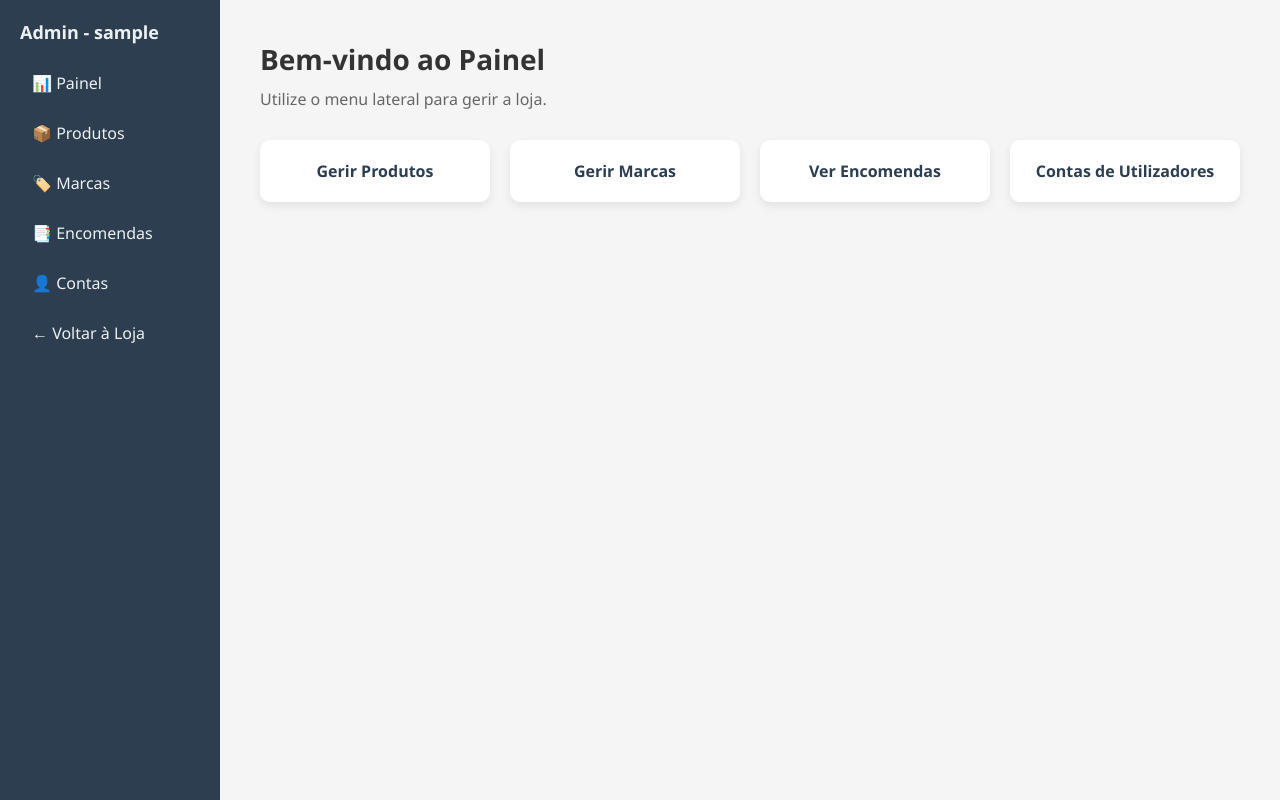
After one commit to https-Carvalho/MiguelCarvalho2425, a PHP site: page /MiguelCarvalho2425/dashboard/dashboard.php in a window 1280 px wide. The commit adds this page. Run offline with PHP 8.4, Linux system fonts and the light colour scheme; the visitor is signed in with stand-in values (Sample User, id 1); data comes from the database, SQL or seed files in the repository.

Commit message:
dashboard
comeco do dashboard

```diff
--- /dev/null
+++ b/dashboard/dashboard.php
@@ -0,0 +1,49 @@
+<?php
+session_start();
+include('../config.php');
+
+// Verifica se o utilizador tem permissão de admin
+$id_usuario = $_SESSION['id_user'] ?? null;
+$tipo_usuario = $id_usuario ? verificarTipoUsuario($id_usuario) : 'visitante';
+$nome = $_SESSION['username'] ?? 'Desconhecido';
+
+if ($tipo_usuario !== 'Admin') {
+    header('Location: ../index.php');
+    exit();
+}
+
+
+?>
+
+<!DOCTYPE html>
+<html lang="pt">
+<head>
+    <meta charset="UTF-8">
+    <title>Painel de Administração</title>
+    <link rel="stylesheet" href="./styles.css">
+</head>
+<body>
+    <div class="sidebar">
+        <h2>Admin - <?php echo htmlspecialchars($nome); ?></h2>
+        <ul>
+            <li><a href="dashboard.php">📊 Painel</a></li>
+            <li><a href="produtos.php">📦 Produtos</a></li>
+            <li><a href="marcas.php">🏷️ Marcas</a></li>
+            <li><a href="encomendas.php">📑 Encomendas</a></li>
+            <li><a href="contas.php">👤 Contas</a></li>
+            <li><a href="../index.php">← Voltar à Loja</a></li>
+        </ul>
+    </div>
+
+    <div class="main-content">
+        <h1>Bem-vindo ao Painel</h1>
+        <p>Utilize o menu lateral para gerir a loja.</p>
+        <div class="cards">
+            <a href="produtos.php" class="card">Gerir Produtos</a>
+            <a href="marcas.php" class="card">Gerir Marcas</a>
+            <a href="encomendas.php" class="card">Ver Encomendas</a>
+            <a href="contas.php" class="card">Contas de Utilizadores</a>
+        </div>
+    </div>
+</body>
+</html>
--- /dev/null
+++ b/dashboard/styles.css
@@ -0,0 +1,93 @@
+/* Reset básico */
+* {
+    margin: 0;
+    padding: 0;
+    box-sizing: border-box;
+}
+
+body {
+    font-family: "Segoe UI", sans-serif;
+    display: flex;
+    min-height: 100vh;
+    background-color: #f5f5f5;
+    color: #333;
+}
+
+/* Sidebar */
+.sidebar {
+    width: 220px;
+    background-color: #2c3e50;
+    padding: 20px;
+    color: white;
+    display: flex;
+    flex-direction: column;
+}
+
+.sidebar h2 {
+    margin-bottom: 20px;
+    font-size: 18px;
+    color: #ecf0f1;
+}
+
+.sidebar ul {
+    list-style: none;
+}
+
+.sidebar ul li {
+    margin-bottom: 12px;
+}
+
+.sidebar ul li a {
+    color: #ecf0f1;
+    text-decoration: none;
+    padding: 8px 12px;
+    display: block;
+    border-radius: 4px;
+    transition: background 0.2s;
+}
+
+.sidebar ul li a:hover {
+    background-color: #34495e;
+}
+
+/* Conteúdo Principal */
+.main-content {
+    flex: 1;
+    padding: 40px;
+}
+
+.main-content h1 {
+    font-size: 28px;
+    margin-bottom: 10px;
+}
+
+.main-content p {
+    font-size: 16px;
+    margin-bottom: 30px;
+    color: #666;
+}
+
+/* Cards */
+.cards {
+    display: grid;
+    grid-template-columns: repeat(auto-fit, minmax(180px, 1fr));
+    gap: 20px;
+}
+
+.card {
+    background-color: white;
+    padding: 20px;
+    border-radius: 10px;
+    text-align: center;
+    box-shadow: 0 4px 10px rgba(0, 0, 0, 0.08);
+    transition: transform 0.2s, box-shadow 0.2s;
+    text-decoration: none;
+    color: #2c3e50;
+    font-weight: bold;
+}
+
+.card:hover {
+    transform: translateY(-5px);
+    box-shadow: 0 6px 14px rgba(0, 0, 0, 0.12);
+    background-color: #ecf0f1;
+}
--- a/menu.php
+++ b/menu.php
@@ -91,7 +91,7 @@
                     <?php
                     if (isset($_SESSION['id_user'])) {
                         $tipo_usuario = verificarTipoUsuario($_SESSION['id_user']);
-                        $link_perfil = ($tipo_usuario === 'cliente') ? 'perfil.php' : 'dashboard.php';
+                        $link_perfil = ($tipo_usuario === 'cliente') ? 'perfil.php' : 'dashboard/dashboard.php';
                         ?>
                         <a href="<?php echo $link_perfil; ?>">Meu Perfil</a>
                         <a href="wishlist.php">Minha Wishlist</a>
```
Also changed, not shown: dashboard/config.php (added, +141 -0 lines), dashboard/produtos.php (added, +29 -0 lines).
